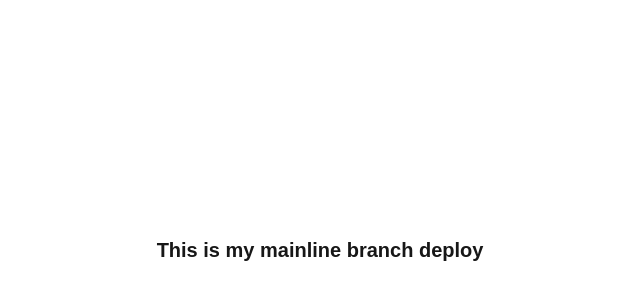
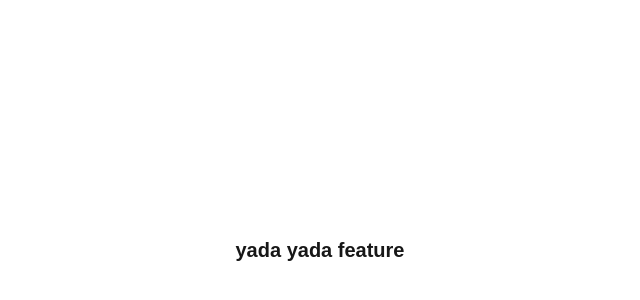
Before and after one commit to Unn4m3DD/dev-envs-deploy, a Next.js app: page / in a window 1280 px wide. Shown: the part 150-450 px from the top of the page, without its empty margins (320-960 px from the left). Built offline with nearby package versions, Linux system fonts and the light colour scheme.

Commit message:
feat:my feature

```diff
--- a/src/app/page.tsx
+++ b/src/app/page.tsx
@@ -4,7 +4,7 @@ export default async function page() {
   return (
     <div className="h-screen w-full flex flex-col items-center justify-center">
       <div className="text-xl font-semibold">
-        This is my mainline branch deploy
+        yada yada feature
       </div>
     </div>
   );
```
